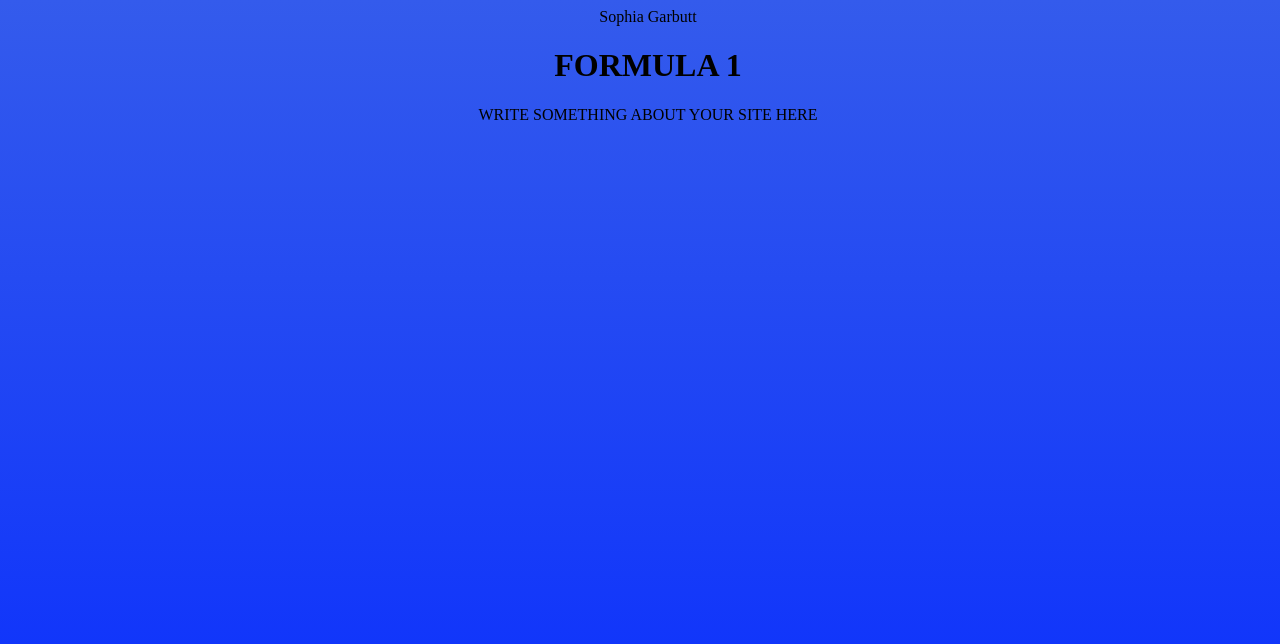
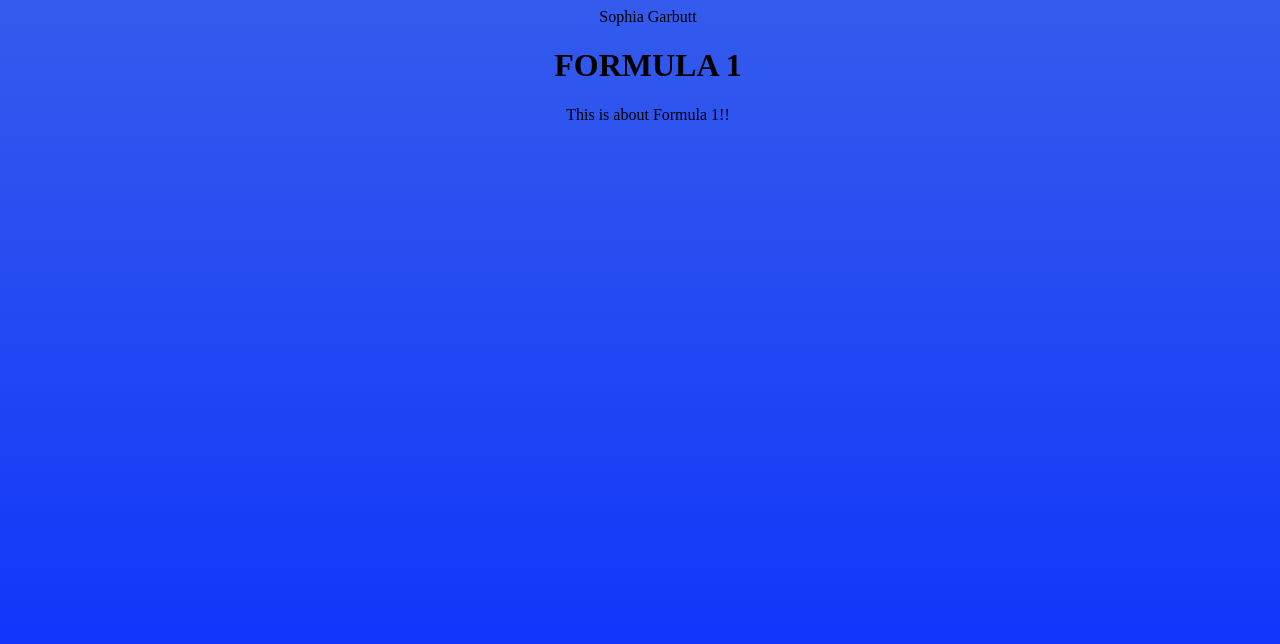
Before and after one commit to sg8545/MyWebsite, a plain HTML site: page index.html in a window 1280 px wide. Drawn offline with Linux system fonts and the light colour scheme.

Commit message:
Update index.html

```diff
--- a/index.html
+++ b/index.html
@@ -13,8 +13,7 @@ Sophia Garbutt
 
 <body>
 <h1>FORMULA 1</h1>
-  <p>
-  WRITE SOMETHING ABOUT YOUR SITE HERE
+  <p>This is about Formula 1!!
   </p>
 
 </body>
```
